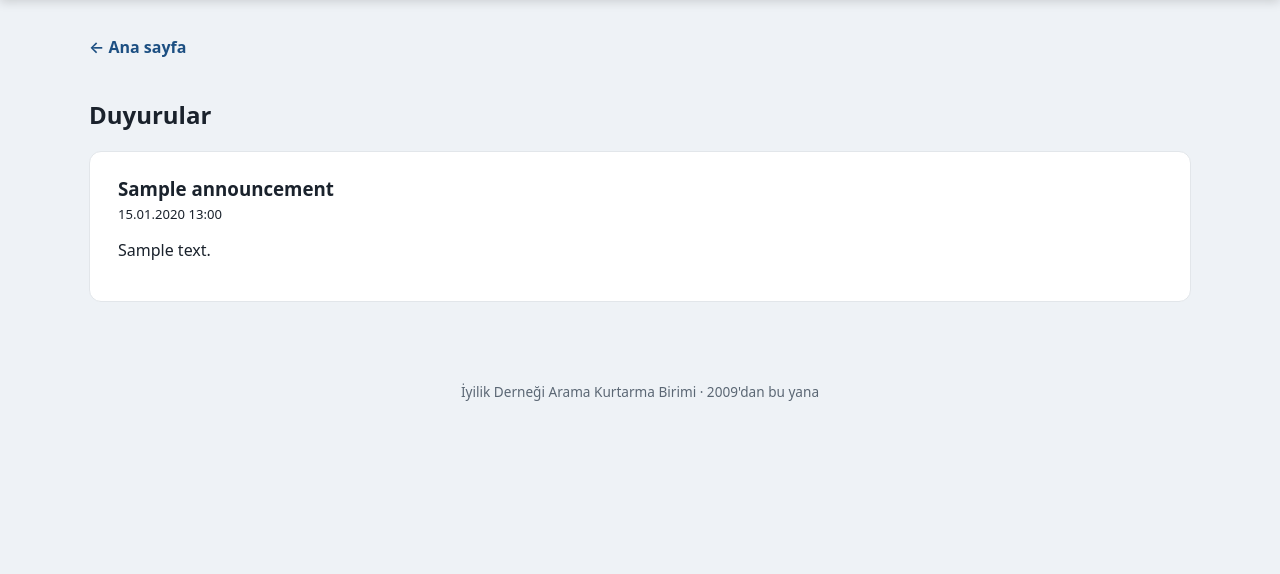
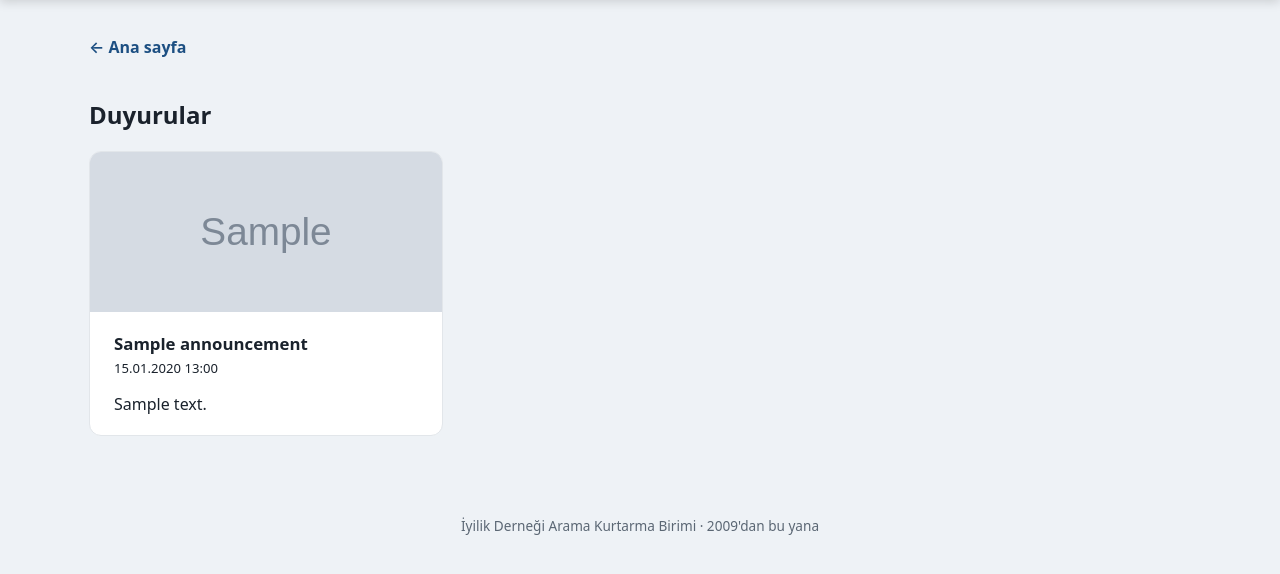
Before and after one commit to devrankacan/aramakurtarma, a Django app: page /duyurular/ in a window 1280 px wide. Shown: the part 76-650 px from the top of the page. Run offline with Django 5.2, Linux system fonts and the light colour scheme; tables that the repository leaves empty hold one stand-in row (values such as "Sample post"); grey boxes marked "Sample" are stand-in pictures; parts of the project's set-up code (start-up, migrations or seed data) failed here and were passed over.

Commit message:
Duyurulara görsel ekleme ve 3'lü ızgara düzeni
- Announcement modeline opsiyonel image alanı eklendi
- Admin panelinde görsel yüklenebiliyor, liste ve değiştirme
  formunda küçük/büyük önizleme gösteriliyor
- /duyurular/ sayfası artık tek sütun yerine bir satırda 3 duyuru
  gösteren ızgara (grid) düzeninde; görseli olan duyurular kart
  üstünde görsel ile listeleniyor

```diff
--- a/backend/apps/content/models.py
+++ b/backend/apps/content/models.py
@@ -9,6 +9,7 @@ class Announcement(models.Model):
 
     title = models.CharField("Başlık", max_length=200)
     body = models.TextField("İçerik")
+    image = models.ImageField("Görsel", upload_to="announcements/%Y/%m/", blank=True)
     is_published = models.BooleanField("Yayınla", default=True)
     published_at = models.DateTimeField("Yayın Tarihi", default=timezone.now)
 
--- a/backend/templates/content/announcements.html
+++ b/backend/templates/content/announcements.html
@@ -1,9 +1,19 @@
 {% extends "base.html" %}
 {% block extra_head %}
 <style>
-  .announcement-list { display: flex; flex-direction: column; gap: 1.25rem; }
-  .announcement-list section.panel h3 { margin: 0 0 0.25rem; }
+  .announcement-list {
+    display: grid;
+    grid-template-columns: repeat(3, 1fr);
+    gap: 1.25rem;
+  }
+  @media (max-width: 900px) { .announcement-list { grid-template-columns: repeat(2, 1fr); } }
+  @media (max-width: 600px) { .announcement-list { grid-template-columns: 1fr; } }
+  .announcement-list section.panel { padding: 0; overflow: hidden; display: flex; flex-direction: column; }
+  .announcement-list .announcement-image { width: 100%; height: 160px; object-fit: cover; display: block; }
+  .announcement-list .announcement-body { padding: 1.25rem 1.5rem; }
+  .announcement-list section.panel h3 { margin: 0 0 0.25rem; font-size: 1.05rem; }
   .announcement-list section.panel p.muted { margin: 0 0 0.9rem; font-size: 0.82rem; }
+  .announcement-list section.panel p:last-child { margin-bottom: 0; }
 </style>
 {% endblock %}
 {% block content %}
@@ -13,9 +23,14 @@
 <div class="announcement-list">
   {% for announcement in announcements %}
     <section class="panel">
-      <h3>{{ announcement.title }}</h3>
-      <p class="muted">{{ announcement.published_at|date:"d.m.Y H:i" }}</p>
-      <p>{{ announcement.body|linebreaksbr }}</p>
+      {% if announcement.image %}
+      <img class="announcement-image" src="{{ announcement.image.url }}" alt="{{ announcement.title }}">
+      {% endif %}
+      <div class="announcement-body">
+        <h3>{{ announcement.title }}</h3>
+        <p class="muted">{{ announcement.published_at|date:"d.m.Y H:i" }}</p>
+        <p>{{ announcement.body|linebreaksbr }}</p>
+      </div>
     </section>
   {% endfor %}
 </div>
```
Also changed, not shown: backend/apps/content/admin.py (+27 -1 lines), backend/apps/content/migrations/0005_announcement_image.py (added).
